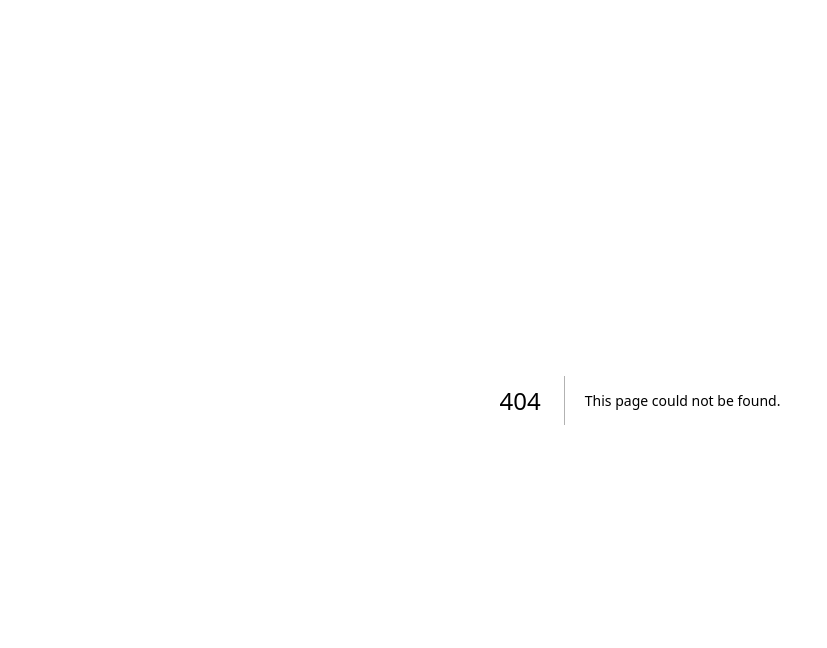
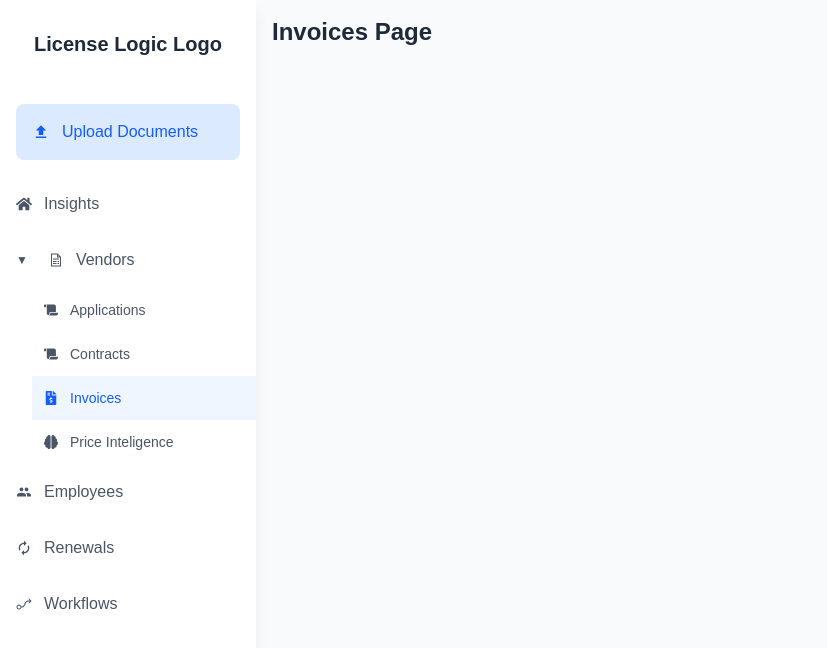
Before and after one commit to sharker92/cigolesnecil, a Next.js app: page /invoices in a window 1280 px wide. Before the commit this address had no page. Shown: the top 648 px of the page, without its empty margins (0-827 px from the left). Built offline with nearby package versions, Linux system fonts and the light colour scheme.

Commit message:
👌 IMPROVE: Sidebar and include all routes with nav persistence

```diff
--- /dev/null
+++ b/src/app/applications/page.tsx
@@ -0,0 +1,12 @@
+import Sidebar from '../../components/Sidebar'
+
+export default function ApplicationsPage() {
+  return (
+    <div className="min-h-screen bg-gray-50 dark:bg-gray-900">
+      <Sidebar />
+      <main className="ml-64 p-4">
+        <h1 className="text-2xl font-bold text-gray-800">Applications Page</h1>
+      </main>
+    </div>
+  )
+}
--- /dev/null
+++ b/src/app/contracts/page.tsx
@@ -0,0 +1,12 @@
+import Sidebar from '../../components/Sidebar'
+
+export default function ContractsPage() {
+  return (
+    <div className="min-h-screen bg-gray-50 dark:bg-gray-900">
+      <Sidebar />
+      <main className="ml-64 p-4">
+        <h1 className="text-2xl font-bold text-gray-800">Contracts Page</h1>
+      </main>
+    </div>
+  )
+}
--- /dev/null
+++ b/src/app/employees/page.tsx
@@ -0,0 +1,12 @@
+import Sidebar from '../../components/Sidebar'
+
+export default function EmployeesPage() {
+  return (
+    <div className="min-h-screen bg-gray-50 dark:bg-gray-900">
+      <Sidebar />
+      <main className="ml-64 p-4">
+        <h1 className="text-2xl font-bold text-gray-800">Employees Page</h1>
+      </main>
+    </div>
+  )
+}
--- /dev/null
+++ b/src/app/insights/page.tsx
@@ -0,0 +1,18 @@
+import Sidebar from "../../components/Sidebar";
+import Header from "../../components/Header";
+import AdoptionChart from "../../components/AdoptionChart";
+import InactiveTable from "../../components/InactiveTable";
+
+export default function InsightsPage() { return (
+  <div className="min-h-screen bg-gray-50 dark:bg-gray-900 transition-colors">
+    <Sidebar />
+    <main className="ml-64 p-4">
+      {" "}
+      {/* Offset for sidebar width */}
+      <Header />
+      <AdoptionChart />
+      <InactiveTable />
+    </main>
+  </div>
+);
+}
--- /dev/null
+++ b/src/app/invoices/page.tsx
@@ -0,0 +1,12 @@
+import Sidebar from '../../components/Sidebar'
+
+export default function InvoicesPage() {
+  return (
+    <div className="min-h-screen bg-gray-50 dark:bg-gray-900">
+      <Sidebar />
+      <main className="ml-64 p-4">
+        <h1 className="text-2xl font-bold text-gray-800">Invoices Page</h1>
+      </main>
+    </div>
+  )
+}
--- a/src/app/page.tsx
+++ b/src/app/page.tsx
@@ -1,17 +1,5 @@
-import Sidebar from '../components/Sidebar'
-import Header from '../components/Header'
-import AdoptionChart from '../components/AdoptionChart'
-import InactiveTable from '../components/InactiveTable'
+import { redirect } from "next/navigation"
 
 export default function Home() {
-  return (
-    <div className="min-h-screen bg-gray-50 dark:bg-gray-900 transition-colors">
-      <Sidebar />
-      <main className="ml-64 p-4"> {/* Offset for sidebar width */}
-        <Header />
-        <AdoptionChart />
-        <InactiveTable />
-      </main>
-    </div>
-  )
+    redirect('/insights')
 }
--- /dev/null
+++ b/src/app/price-intelligence/page.tsx
@@ -0,0 +1,12 @@
+import Sidebar from '../../components/Sidebar'
+
+export default function PriceInteligencePage() {
+  return (
+    <div className="min-h-screen bg-gray-50 dark:bg-gray-900">
+      <Sidebar />
+      <main className="ml-64 p-4">
+        <h1 className="text-2xl font-bold text-gray-800">Price Intelligence Page</h1>
+      </main>
+    </div>
+  )
+}
--- /dev/null
+++ b/src/app/renewals/page.tsx
@@ -0,0 +1,13 @@
+import Sidebar from '../../components/Sidebar'
+
+export default function RenewalsPage() {
+  return (
+    <div className="min-h-screen bg-gray-50 dark:bg-gray-900">
+      <Sidebar />
+      <main className="ml-64 p-4">
+        <h1 className="text-2xl font-bold text-gray-800">Renewals Page</h1>
+        {/* Add vendor-related content here later */}
+      </main>
+    </div>
+  )
+}
--- /dev/null
+++ b/src/app/vendors/page.tsx
@@ -0,0 +1,12 @@
+import Sidebar from '../../components/Sidebar'
+
+export default function VendorsPage() {
+  return (
+    <div className="min-h-screen bg-gray-50 dark:bg-gray-900">
+      <Sidebar />
+      <main className="ml-64 p-4">
+        <h1 className="text-2xl font-bold text-gray-800">Vendors Page</h1>
+      </main>
+    </div>
+  )
+}
--- /dev/null
+++ b/src/app/workflows/page.tsx
@@ -0,0 +1,12 @@
+import Sidebar from '../../components/Sidebar'
+
+export default function WorkflowsPage() {
+  return (
+    <div className="min-h-screen bg-gray-50 dark:bg-gray-900">
+      <Sidebar />
+      <main className="ml-64 p-4">
+        <h1 className="text-2xl font-bold text-gray-800">Workflows Page</h1>
+      </main>
+    </div>
+  )
+}
--- a/src/components/Sidebar.tsx
+++ b/src/components/Sidebar.tsx
@@ -1,7 +1,7 @@
 "use client";
 import Link from "next/link";
 import { usePathname, useRouter } from "next/navigation";
-import { useState } from "react";
+import { useState, useEffect } from "react";
 import { FaHome, FaFileInvoiceDollar, FaScroll } from "react-icons/fa";
 import { LiaFileInvoiceSolid } from "react-icons/lia";
 import { FaBrain } from "react-icons/fa6";
@@ -14,38 +14,47 @@ export default function Sidebar() {
   const pathname = usePathname();
   const [openSubmenu, setOpenSubmenu] = useState<string | null>(null);
 
+  useEffect(() => {
+    const parentLink = links.find(link =>
+      link.subLinks?.some(subLink => pathname.startsWith(subLink.path))
+    );
+    if (parentLink) {
+      setOpenSubmenu(parentLink.id);
+    }
+  }, [pathname]);
+
   const links = [
-    { id: "insights", text: "Insights", path: "/", icon: <FaHome /> },
+    { id: "insights", text: "Insights", path: "/insights", icon: <FaHome /> },
     {
       id: "vendors",
       text: "Vendors",
-      path: "/",
+      path: "/vendors",
       icon: <LiaFileInvoiceSolid />,
       subLinks: [
         {
           id: "applications",
           text: "Applications",
-          path: "/",
+          path: "/applications",
           icon: <FaScroll />,
         },
-        { id: "contracts", text: "Contracts", path: "/", icon: <FaScroll /> },
+        { id: "contracts", text: "Contracts", path: "/contracts", icon: <FaScroll /> },
         {
           id: "invoices",
           text: "Invoices",
-          path: "/",
+          path: "/invoices",
           icon: <FaFileInvoiceDollar />,
         },
         {
           id: "priceinteligence",
           text: "Price Inteligence",
-          path: "/",
+          path: "/price-intelligence",
           icon: <FaBrain />,
         },
       ],
     },
-    { id: "employee", text: "Employee", path: "/", icon: <IoMdPeople /> },
-    { id: "renewals", text: "Renewals", path: "/", icon: <MdAutorenew /> },
-    { id: "workflows", text: "Workflows", path: "/", icon: <PiFlowArrow /> },
+    { id: "employees", text: "Employees", path: "/employees", icon: <IoMdPeople /> },
+    { id: "renewals", text: "Renewals", path: "/renewals", icon: <MdAutorenew /> },
+    { id: "workflows", text: "Workflows", path: "/workflows", icon: <PiFlowArrow /> },
   ];
 
   return (
```
